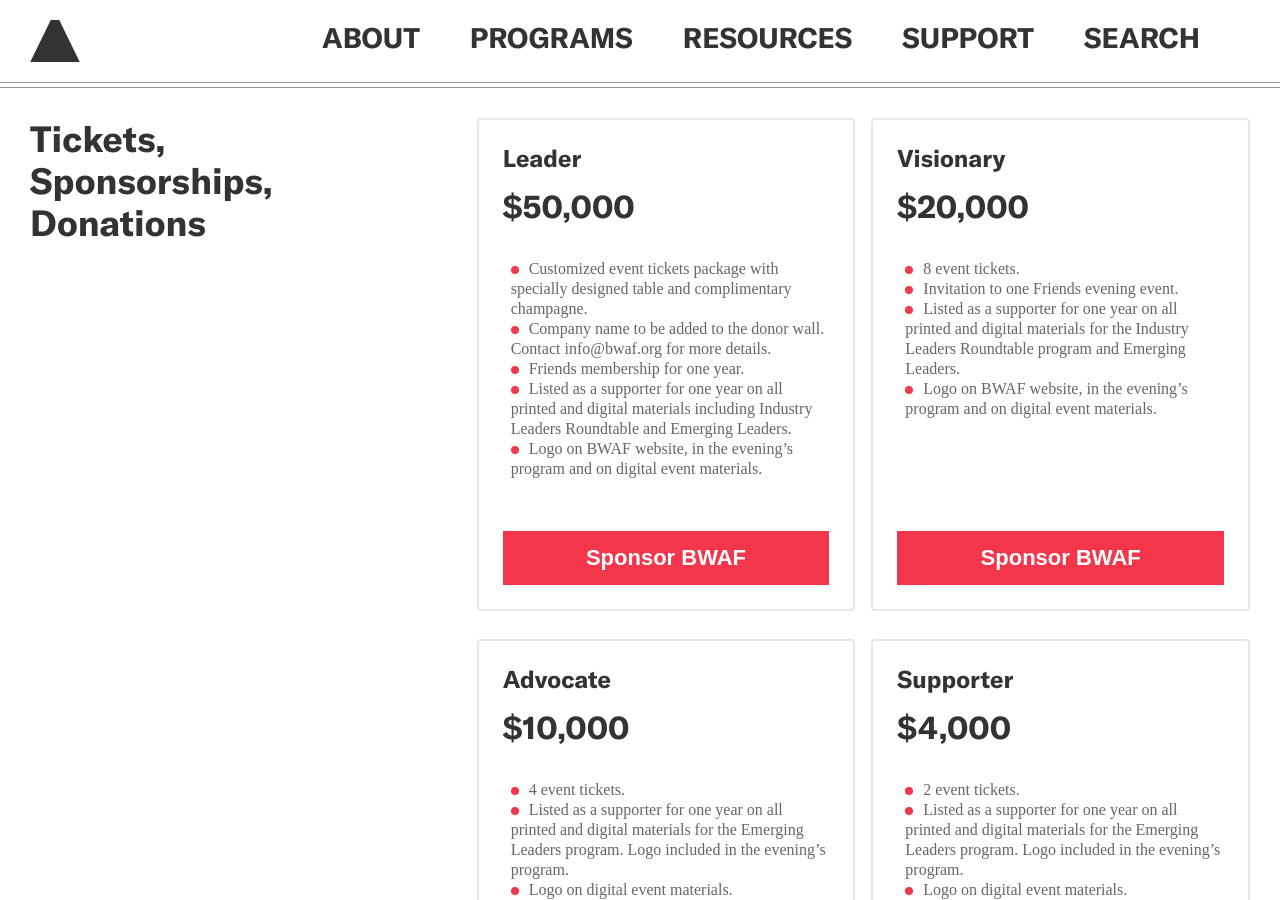
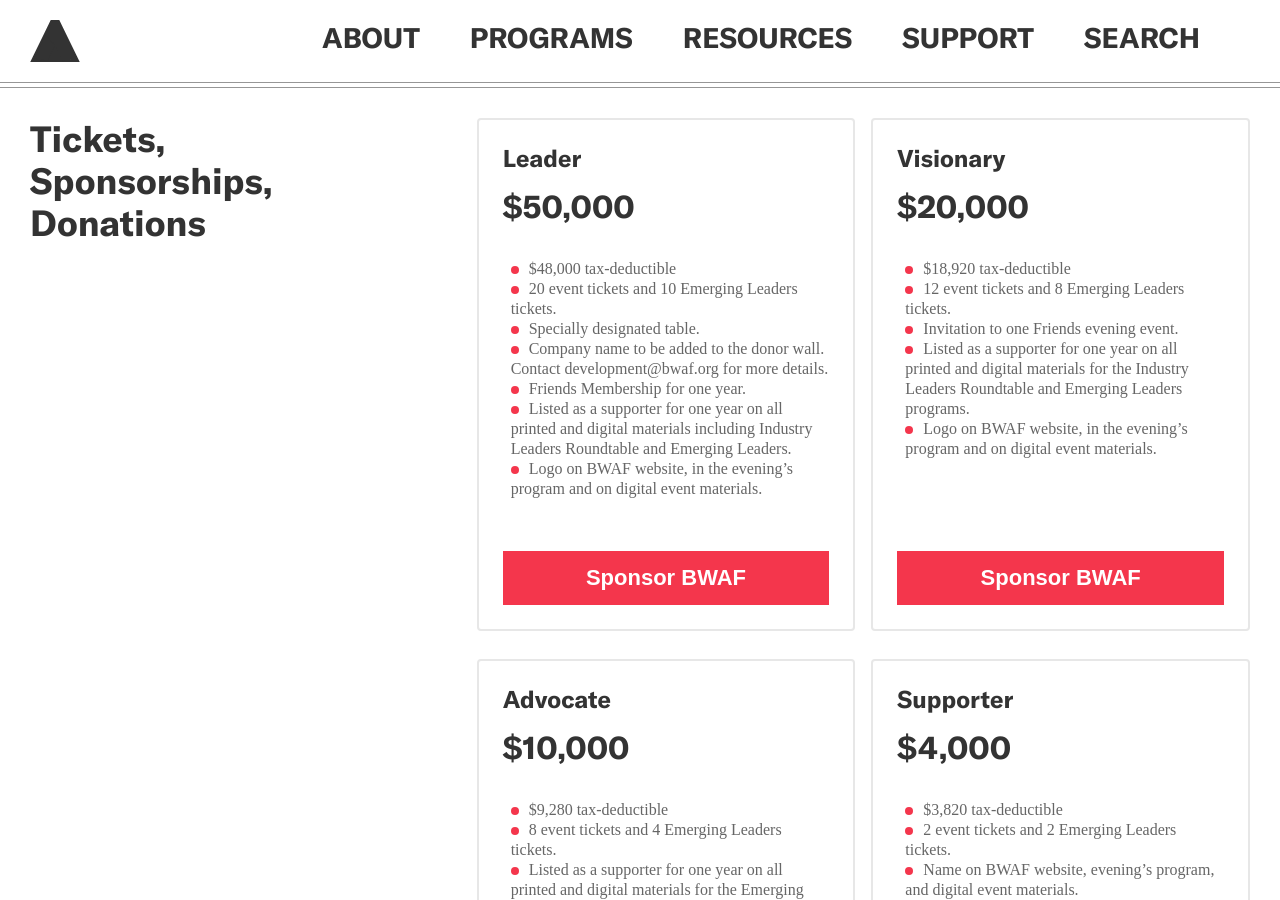
Before and after one commit to jengalas/bwaf-bbw, a Jekyll site: the page built from _programs/leadership-awards-gala.md, in a window 1280 px wide and 900 px high, scrolled down 4074 px. Built offline with Jekyll 4.4.1, drawn with Linux system fonts in a browser that asks for light colours; nearby versions of some CDN libraries; some web fonts are replaced; some of the changed text lies outside the part shown.

Commit message:
Updated 1 file via CloudCannon.

```diff
--- a/_programs/leadership-awards-gala.md
+++ b/_programs/leadership-awards-gala.md
@@ -158,13 +158,16 @@
       - category: Leader
         amount: $50,000
         benefits: >-
-          * Customized event tickets package with specially designed table and
-          complimentary champagne.
+          * $48,000 tax-deductible
 
-          * Company name to be added to the donor wall. Contact info@bwaf.org
-          for more details.
+          * 20 event tickets and 10 Emerging Leaders tickets.
 
-          * Friends membership for one year.
+          * Specially designated table.
+
+          * Company name to be added to the donor wall. Contact
+          development@bwaf.org for more details.
+
+          * Friends Membership for one year.
 
           * Listed as a supporter for one year on all printed and digital
           materials including Industry Leaders Roundtable and Emerging Leaders.
@@ -176,13 +179,15 @@
       - category: Visionary
         amount: $20,000
         benefits: >-
-          * 8 event tickets.
+          * $18,920 tax-deductible
+
+          * 12 event tickets and 8 Emerging Leaders tickets.
 
           * Invitation to one Friends evening event.
 
           * Listed as a supporter for one year on all printed and digital
-          materials for the Industry Leaders Roundtable program and Emerging
-          Leaders.
+          materials for the Industry Leaders Roundtable and Emerging Leaders
+          programs.
 
           * Logo on BWAF website, in the evening’s program and on digital event
           materials.
@@ -191,25 +196,28 @@
       - category: Advocate
         amount: $10,000
         benefits: >-
-          * 4 event tickets.
+          * $9,280 tax-deductible
+
+          * 8 event tickets and 4 Emerging Leaders tickets.
 
           * Listed as a supporter for one year on all printed and digital
-          materials for the Emerging Leaders program. Logo included in the
-          evening’s program.
+          materials for the Emerging Leaders program.
 
-          * Logo on digital event materials.
+          * Logo on BWAF website, in the evening’s program and on digital event
+          materials.
         payment_link: https://buy.stripe.com/00g5kL6g6dyzfrqcNh
         button_text: Sponsor BWAF
       - category: Supporter
         amount: $4,000
         benefits: >-
-          * 2 event tickets.
+          * $3,820 tax-deductible
 
-          * Listed as a supporter for one year on all printed and digital
-          materials for the Emerging Leaders program. Logo included in the
-          evening’s program.
+          * 2 event tickets and 2 Emerging Leaders tickets.
 
-          * Logo on digital event materials.
+          * Name on BWAF website, evening’s program, and digital event
+          materials.
+
+          * Logo in event email marketing.
         payment_link: https://buy.stripe.com/bIY00rcEu3XZ5QQ14x
         button_text: Sponsor BWAF
   - template: buttons-block
```
